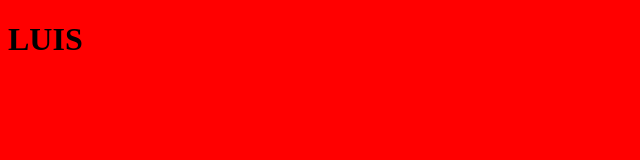
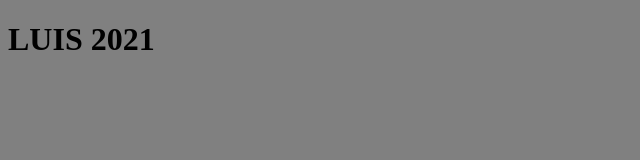
Before and after one commit to lgLuis/WebLoginNetflix, a website: page index.html in a window 1280 px wide. Shown: the whole page, without its empty margins (0-640 px from the left). Drawn offline with Linux system fonts and the light colour scheme.

Commit message:
sass variables

```diff
--- a/gulpfile.js
+++ b/gulpfile.js
@@ -10,7 +10,15 @@ function css() {
         .pipe(sass({ outputStyle: 'expanded' }))
         .pipe(gulp.dest('css'))
 }
+ function wathArchivos(){
+    //  gulp.watch('scss/app.scss', css);
+     gulp.watch('scss/*.scss', css);
+     gulp.watch('index.html');
+
+ }
+
+
 
 //tarea
-
 gulp.task('css', css);
+gulp.task('watch', gulp.parallel(wathArchivos));
--- a/index.html
+++ b/index.html
@@ -8,7 +8,7 @@
     <link rel="stylesheet" href="css/app.css">
 </head>
 <body>
-    <h1>LUIS</h1>
+    <h1>LUIS 2021</h1>
 
 </body>
 </html>
--- a/scss/_variables.scss
+++ b/scss/_variables.scss
@@ -0,0 +1,18 @@
+// fuentes
+
+$fuentePrincipal : Arial, Helvetica, sans-serif;
+
+//Media queries
+
+$telefono : 480px;
+$tablet : 768px;
+$desktop : 1200px;
+
+//Colores
+$primario : #d00000;
+$secundario :#e85d04;
+$grisSuave : #ced4da;
+$grisFuerte : #343a40;
+$grisMedio : #6c757d;
+$negro :#000000;
+$blanco: #ffffff;
--- a/scss/app.scss
+++ b/scss/app.scss
@@ -1,4 +1,7 @@
-$rojo : red;
+@import "variables";
+
+
+$rojo : gray;
 
 body{
     background-color: $rojo;
```
Also changed, not shown: css/app.css.
